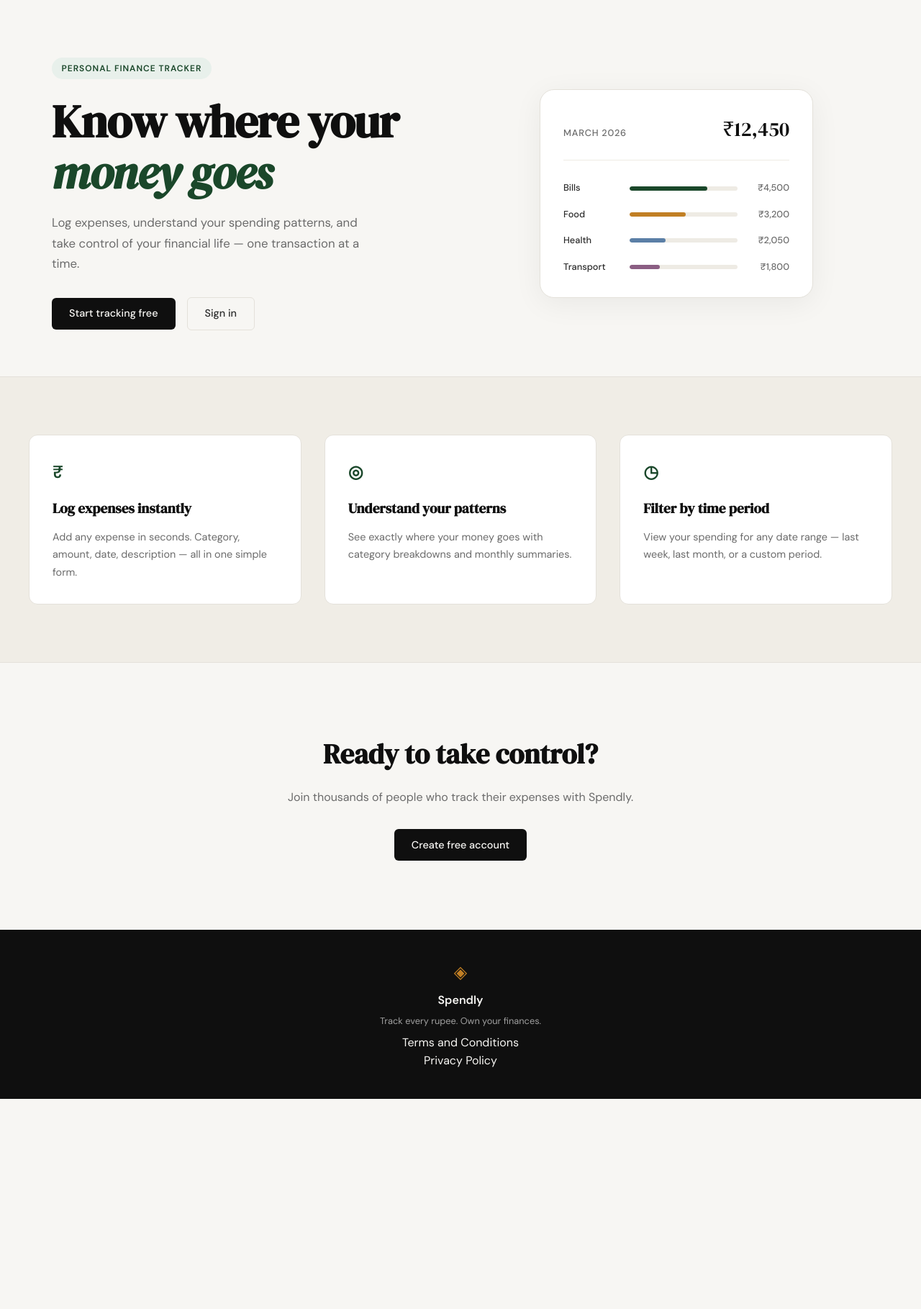
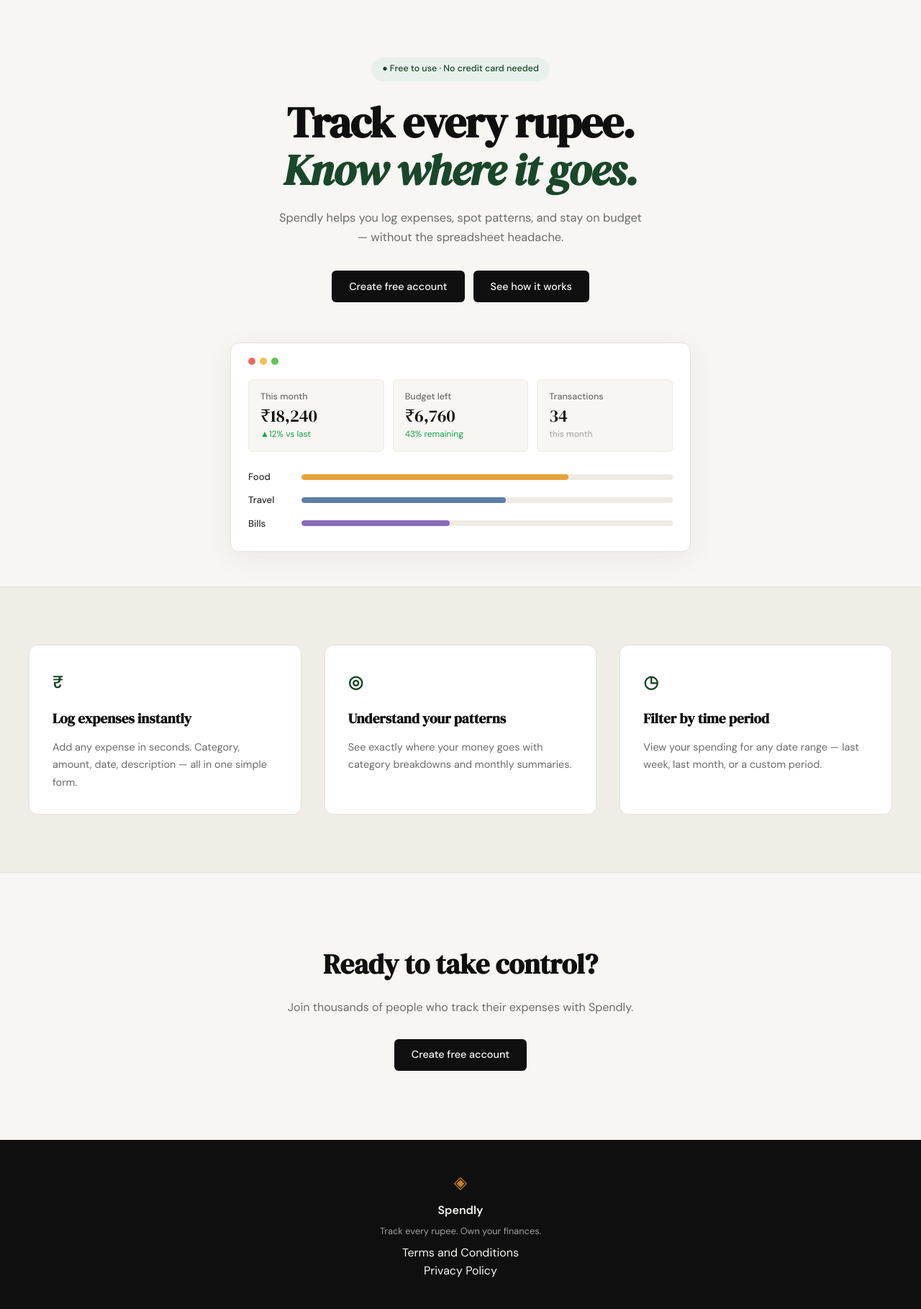
Before and after one commit to Umangpatel5122006/college-projects, a Flask app: page / in a window 1280 px wide. Shown: the part 61-1880 px from the top of the page at 72% size. Before the commit the page ends 1588 px from the top, so only its background shows below. Run offline with Flask 3, Linux system fonts and the light colour scheme.

Commit message:
landing: redesign index section to match mockup

```diff
--- a/expense tracker/static/css/style.css
+++ b/expense tracker/static/css/style.css
@@ -124,31 +124,38 @@
 /* ------------------------------------------------------------------ */
 
 .hero {
-    padding: 5rem 2rem 4rem;
-    display: grid;
-    grid-template-columns: 1fr 1fr;
-    gap: 4rem;
+    padding: 5rem 2rem 3rem;
+    display: flex;
+    flex-direction: column;
     align-items: center;
+    text-align: center;
     max-width: var(--max-width);
     margin: 0 auto;
+}
+
+.hero-inner {
+    display: flex;
+    flex-direction: column;
+    align-items: center;
+    max-width: 720px;
 }
 
 .hero-badge {
     display: inline-block;
     background: var(--accent-light);
     color: var(--accent);
-    font-size: 0.75rem;
-    font-weight: 600;
-    letter-spacing: 0.08em;
-    text-transform: uppercase;
-    padding: 0.35rem 0.85rem;
+    font-size: 0.78rem;
+    font-weight: 500;
+    letter-spacing: 0;
+    text-transform: none;
+    padding: 0.4rem 0.95rem;
     border-radius: 999px;
     margin-bottom: 1.5rem;
 }
 
 .hero-title {
     font-family: var(--font-display);
-    font-size: clamp(2.5rem, 5vw, 4rem);
+    font-size: clamp(2.5rem, 5vw, 3.75rem);
     line-height: 1.1;
     letter-spacing: -0.02em;
     color: var(--ink);
@@ -161,78 +168,115 @@
 }
 
 .hero-subtitle {
-    font-size: 1.05rem;
+    font-size: 1.02rem;
     color: var(--ink-muted);
     line-height: 1.7;
-    max-width: 460px;
+    max-width: 520px;
     margin-bottom: 2rem;
 }
 
 .hero-actions {
     display: flex;
-    gap: 1rem;
+    gap: 0.75rem;
     align-items: center;
+    justify-content: center;
 }
 
 /* ------------------------------------------------------------------ */
-/* Mock card (hero visual)                                             */
+/* Mock window (hero visual)                                           */
 /* ------------------------------------------------------------------ */
 
-.hero-visual {
-    display: flex;
-    justify-content: center;
+.hero-mock {
+    width: 100%;
+    max-width: 640px;
+    margin-top: 3.5rem;
 }
 
-.mock-card {
+.mock-window {
     background: var(--paper-card);
     border: 1px solid var(--border);
-    border-radius: var(--radius-lg);
-    padding: 2rem;
-    width: 100%;
-    max-width: 380px;
+    border-radius: var(--radius-md);
+    padding: 1.25rem 1.5rem 1.75rem;
     box-shadow: 0 8px 40px rgba(0,0,0,0.06);
+    text-align: left;
 }
 
-.mock-card-header {
+.mock-dots {
     display: flex;
-    justify-content: space-between;
-    align-items: baseline;
-    margin-bottom: 1.75rem;
-    padding-bottom: 1.25rem;
-    border-bottom: 1px solid var(--border-soft);
+    gap: 6px;
+    margin-bottom: 1.25rem;
 }
 
-.mock-label {
-    font-size: 0.8rem;
-    font-weight: 500;
-    color: var(--ink-muted);
-    text-transform: uppercase;
-    letter-spacing: 0.06em;
+.mock-dot {
+    width: 10px;
+    height: 10px;
+    border-radius: 50%;
+    display: inline-block;
 }
 
-.mock-total {
-    font-family: var(--font-display);
-    font-size: 1.75rem;
-    color: var(--ink);
+.mock-dot-r { background: #ed6a5e; }
+.mock-dot-y { background: #f5bf4f; }
+.mock-dot-g { background: #62c554; }
+
+.mock-stats {
+    display: grid;
+    grid-template-columns: repeat(3, 1fr);
+    gap: 0.75rem;
+    margin-bottom: 1.5rem;
 }
 
-.mock-bars { display: flex; flex-direction: column; gap: 1rem; }
+.mock-stat {
+    background: var(--paper);
+    border: 1px solid var(--border-soft);
+    border-radius: var(--radius-sm);
+    padding: 0.85rem 1rem;
+    display: flex;
+    flex-direction: column;
+    gap: 0.2rem;
+}
+
+.mock-stat-label {
+    font-size: 0.78rem;
+    color: var(--ink-muted);
+    font-weight: 500;
+}
+
+.mock-stat-value {
+    font-family: var(--font-display);
+    font-size: 1.5rem;
+    color: var(--ink);
+    line-height: 1.1;
+}
+
+.mock-stat-meta {
+    font-size: 0.75rem;
+    color: var(--ink-faint);
+}
+
+.mock-stat-meta-up { color: #16a34a; }
+.mock-stat-meta-down { color: #16a34a; }
+
+.mock-bars {
+    display: flex;
+    flex-direction: column;
+    gap: 0.7rem;
+}
 
 .mock-bar-row {
     display: grid;
-    grid-template-columns: 80px 1fr 60px;
+    grid-template-columns: 60px 1fr;
     align-items: center;
-    gap: 0.75rem;
+    gap: 0.85rem;
 }
 
 .mock-cat {
-    font-size: 0.8rem;
+    font-size: 0.82rem;
     font-weight: 500;
     color: var(--ink-soft);
 }
 
 .mock-bar-track {
-    height: 6px;
+    height: 8px;
     background: var(--border-soft);
     border-radius: 999px;
     overflow: hidden;
@@ -245,9 +289,9 @@
     transition: width 0.6s ease;
 }
 
-.mock-bar-2 { background: var(--accent-2); }
+.mock-bar-2 { background: #e8a33d; }
 .mock-bar-3 { background: #5b7fa6; }
-.mock-bar-4 { background: #8b5e83; }
+.mock-bar-4 { background: #8b6bb8; }
 
 .mock-amt {
     font-size: 0.8rem;
@@ -641,21 +685,15 @@
 /* ------------------------------------------------------------------ */
 
 @media (max-width: 900px) {
-    .hero {
-        grid-template-columns: 1fr;
-        text-align: center;
-    }
-
-    .hero-subtitle { max-width: 100%; }
-    .hero-actions { justify-content: center; }
-    .hero-visual { display: none; }
-
     .features-inner { grid-template-columns: 1fr; }
+    .mock-stats { grid-template-columns: 1fr; }
 }
 
 @media (max-width: 600px) {
     .nav-links a:not(.nav-cta) { display: none; }
     .hero { padding: 3rem 1rem 2rem; }
+    .hero-actions { flex-direction: column; width: 100%; }
+    .hero-actions .btn-primary { width: 100%; text-align: center; }
     .legal-page { padding: 3rem 1rem 4rem; }
     .legal-inner { padding: 2rem 1.5rem; }
 }
--- a/expense tracker/templates/landing.html
+++ b/expense tracker/templates/landing.html
@@ -6,55 +6,62 @@
 
 <section class="hero">
     <div class="hero-inner">
-        <div class="hero-badge">Personal Finance Tracker</div>
+        <div class="hero-badge">● Free to use · No credit card needed</div>
         <h1 class="hero-title">
-            Know where your<br>
-            <em>money goes</em>
+            Track every rupee.<br>
+            <em>Know where it goes.</em>
         </h1>
         <p class="hero-subtitle">
-            Log expenses, understand your spending patterns,
-            and take control of your financial life —
-            one transaction at a time.
+            Spendly helps you log expenses, spot patterns, and stay
+            on budget — without the spreadsheet headache.
         </p>
         <div class="hero-actions">
-            <a href="{{ url_for('register') }}" class="btn-primary">Start tracking free</a>
-            <a href="{{ url_for('login') }}" class="btn-ghost">Sign in</a>
+            <a href="{{ url_for('register') }}" class="btn-primary">Create free account</a>
+            <a href="#how" class="btn-primary">See how it works</a>
         </div>
     </div>
-    <div class="hero-visual">
-        <div class="mock-card">
-            <div class="mock-card-header">
-                <span class="mock-label">March 2026</span>
-                <span class="mock-total">₹12,450</span>
+    <div class="hero-mock">
+        <div class="mock-window">
+            <div class="mock-dots">
+                <span class="mock-dot mock-dot-r"></span>
+                <span class="mock-dot mock-dot-y"></span>
+                <span class="mock-dot mock-dot-g"></span>
+            </div>
+            <div class="mock-stats">
+                <div class="mock-stat">
+                    <span class="mock-stat-label">This month</span>
+                    <span class="mock-stat-value">₹18,240</span>
+                    <span class="mock-stat-meta mock-stat-meta-up">▲12% vs last</span>
+                </div>
+                <div class="mock-stat">
+                    <span class="mock-stat-label">Budget left</span>
+                    <span class="mock-stat-value">₹6,760</span>
+                    <span class="mock-stat-meta mock-stat-meta-down">43% remaining</span>
+                </div>
+                <div class="mock-stat">
+                    <span class="mock-stat-label">Transactions</span>
+                    <span class="mock-stat-value">34</span>
+                    <span class="mock-stat-meta">this month</span>
+                </div>
             </div>
             <div class="mock-bars">
                 <div class="mock-bar-row">
+                    <span class="mock-cat">Food</span>
+                    <div class="mock-bar-track">
+                        <div class="mock-bar mock-bar-2" style="width: 72%"></div>
+                    </div>
+                </div>
+                <div class="mock-bar-row">
+                    <span class="mock-cat">Travel</span>
+                    <div class="mock-bar-track">
+                        <div class="mock-bar mock-bar-3" style="width: 55%"></div>
+                    </div>
+                </div>
+                <div class="mock-bar-row">
                     <span class="mock-cat">Bills</span>
                     <div class="mock-bar-track">
-                        <div class="mock-bar" style="width: 72%"></div>
+                        <div class="mock-bar mock-bar-4" style="width: 40%"></div>
                     </div>
-                    <span class="mock-amt">₹4,500</span>
-                </div>
-                <div class="mock-bar-row">
-                    <span class="mock-cat">Food</span>
-                    <div class="mock-bar-track">
-                        <div class="mock-bar mock-bar-2" style="width: 52%"></div>
-                    </div>
-                    <span class="mock-amt">₹3,200</span>
-                </div>
-                <div class="mock-bar-row">
-                    <span class="mock-cat">Health</span>
-                    <div class="mock-bar-track">
-                        <div class="mock-bar mock-bar-3" style="width: 33%"></div>
-                    </div>
-                    <span class="mock-amt">₹2,050</span>
-                </div>
-                <div class="mock-bar-row">
-                    <span class="mock-cat">Transport</span>
-                    <div class="mock-bar-track">
-                        <div class="mock-bar mock-bar-4" style="width: 28%"></div>
-                    </div>
-                    <span class="mock-amt">₹1,800</span>
                 </div>
             </div>
         </div>
```
Also changed, not shown: expense tracker/Screenshot 2026-06-29 184729.png (added).
